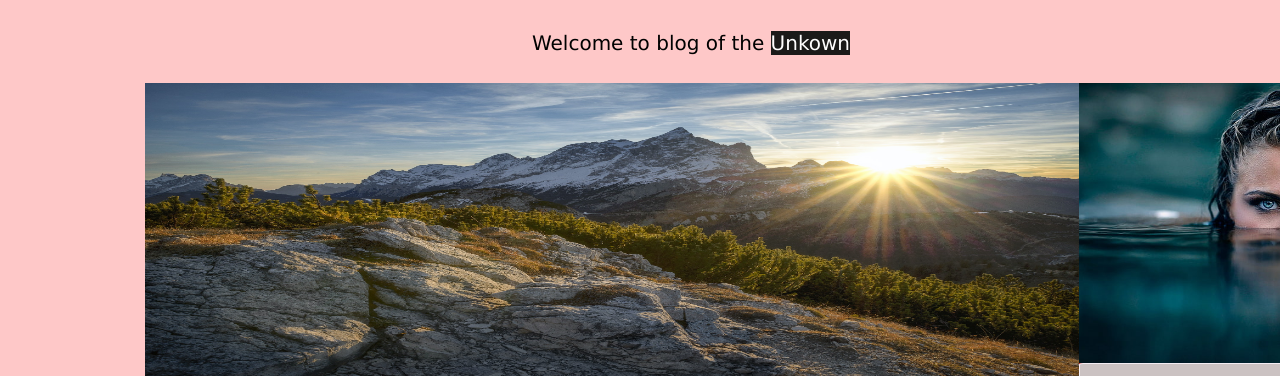
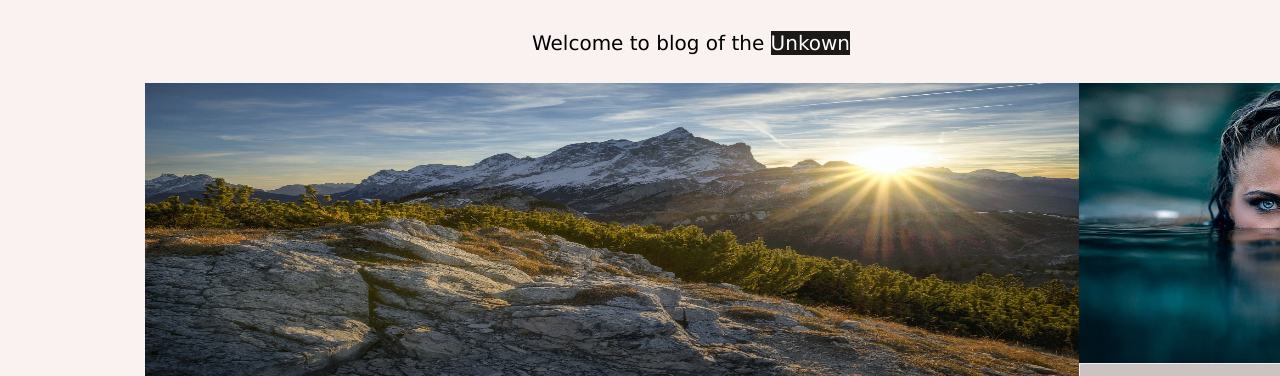
Before and after one commit to MALWICK/my-blog-template-html, a plain HTML site: page asset/index.html in a window 1280 px wide. Shown: the part 145-521 px from the top of the page. Drawn offline with Linux system fonts and the light colour scheme.

Commit message:
changing colors to modern function

```diff
--- a/asset/styles/styles.css
+++ b/asset/styles/styles.css
@@ -1,13 +1,13 @@
 body {
   font-family: Verdana, Tahoma, sans-serif;
-  background-color: #fec8c8;
+  background-color: #faf1f1;
   display: grid;
   height: 150vh;
   width: 99%;
 }
 
 .container {
-  background-color: rgb(215, 31, 31);
+  background-color: #e9e6e6;
   width: 70%;
   display: grid;
   grid-template-columns: auto auto;
@@ -238,7 +238,7 @@ h3 {
 
 .frame {
   padding-top: 2%;
-  background-color: rgb(56, 54, 54);
+  background-color: #383636;
   width: 101%;
   height: 20vh;
 }
```
